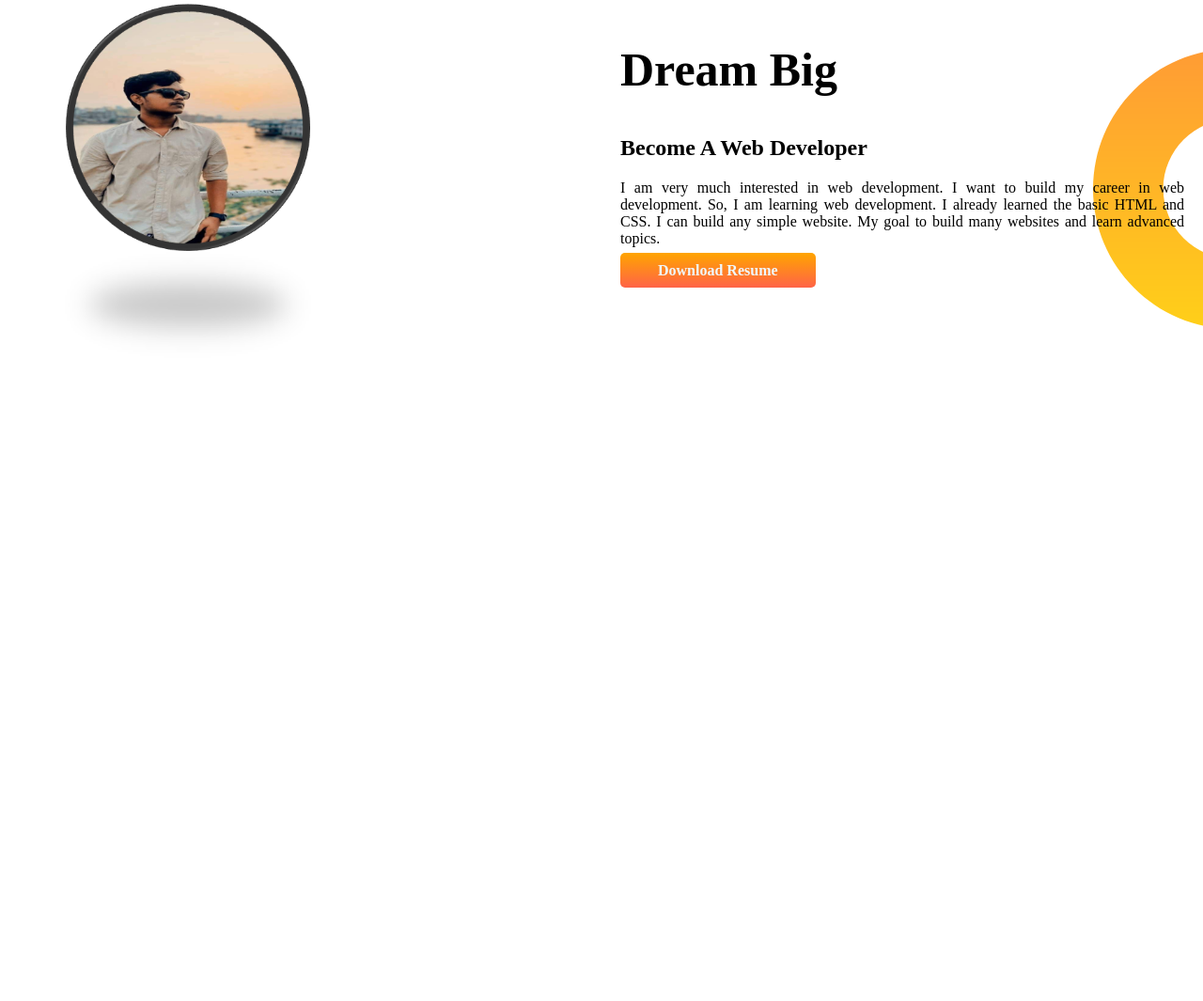
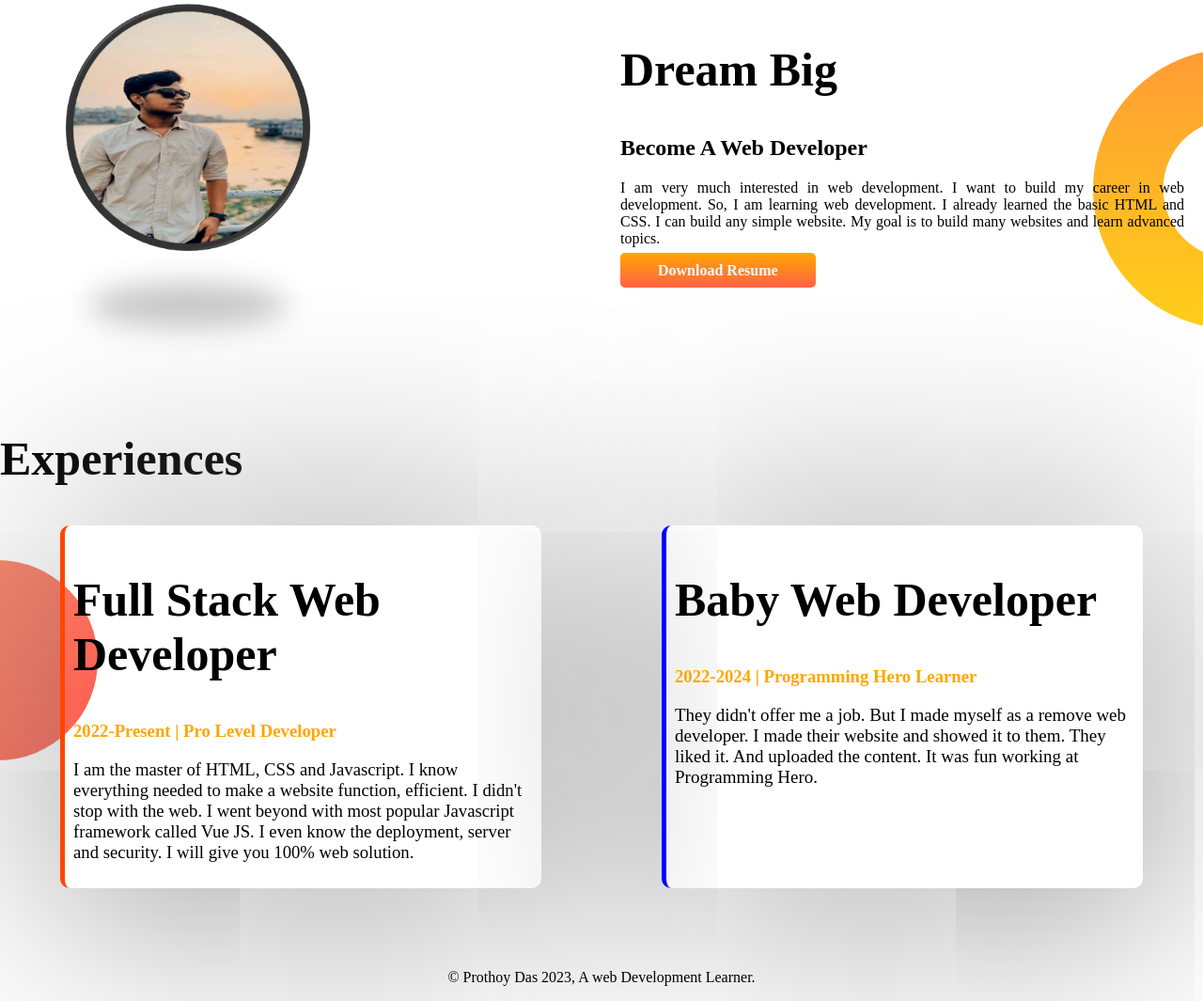
Before and after one commit to prothoydas/my-portfolio, a plain HTML site: page index.html in a window 1280 px wide. Shown: the part 451-1516 px from the top of the page at 94% size. Before the commit the page ends 869 px from the top, so only its background shows below. Drawn offline with Linux system fonts and the light colour scheme; a web font is replaced by a local one.

Commit message:
style flexible footer

```diff
--- a/index.html
+++ b/index.html
@@ -13,7 +13,7 @@
 </head>
 
 <body>
-    <section class="top-banner">
+    <section class="top-banner flexible-container">
         <div class="half-width">
             <h1>Welcome To</h1>
             <h1><span class="orange-color">Prothoy Das</span> World!</h1>
@@ -30,7 +30,7 @@
             <img src="Picture1.png" alt="Prothoy">
         </div>
     </section>
-    <section class="dream-section">
+    <section class="dream-section flexible-container">
         <div class="half-width">
             <img src="Picture1.png" alt="Prothoy">
         </div>
@@ -39,12 +39,35 @@
             <h2>Become A Web Developer</h2>
             <p> I am very much interested in web development. I want
                 to build my career in web development. So, I am learning web development. I already learned the basic
-                HTML and CSS. I can build any simple website. My goal to build many websites and learn advanced topics.
-            </p>
+                HTML and CSS. I can build any simple website. My goal is to build many websites and learn advanced
+                topics.</p>
             <a class="link-button" target="blank" href="">Download Resume</a>
-
         </div>
     </section>
+    <section class="experience-area">
+        <h1>Experiences</h1>
+        <div class="flexible-container">
+            <div id="orange" class="experience-item">
+                <h1>Full Stack Web Developer</h1>
+                <h3 class="orange-color">2022-Present | Pro Level Developer<h3>
+                        <p style="font-weight: 400;">I am the master of HTML, CSS and Javascript. I know everything
+                            needed to make a website
+                            function, efficient. I didn't stop with the web. I went beyond with most popular Javascript
+                            framework called Vue JS. I even know the deployment, server and security. I will give you
+                            100% web solution.</p>
+            </div>
+            <div id="blue" class="experience-item">
+                <h1>Baby Web Developer</h1>
+                <h3 class="orange-color">2022-2024 | Programming Hero Learner</h3>
+                <p style="font-size: 19px; font-weight: 400;">They didn't offer me a job. But I made myself as a remove
+                    web
+                    developer. I made their website and
+                    showed
+                    it to them. They liked it. And uploaded the content. It was fun working at Programming Hero.</p>
+            </div>
+        </div>
+    </section>
+    <p id="last-line">© Prothoy Das 2023, A web Development Learner.</p>
 </body>
 
 </html>
--- a/style.css
+++ b/style.css
@@ -11,7 +11,7 @@ h1 {
     color: orange;
 }
 
-section {
+.flexible-container {
     display: flex;
 }
 
@@ -50,3 +50,33 @@ section {
     background-position: right;
     margin: 0%;
 }
+
+.experience-item {
+    width: 50%;
+    box-shadow: 10px 10px 400px grey;
+    margin-left: 5%;
+    margin-right: 5%;
+    padding: 9px;
+    border-radius: 10px;
+
+}
+
+.experience-area {
+    background-image: url(exp-bg.png);
+    background-repeat: no-repeat;
+    background-position: left;
+
+}
+
+#orange {
+    border-left: 5px solid orangered;
+}
+
+#blue {
+    border-left: 5px solid blue;
+}
+
+#last-line {
+    text-align: center;
+    padding-top: 70px;
+}
```
Also changed, not shown: exp-bg.png (added).
